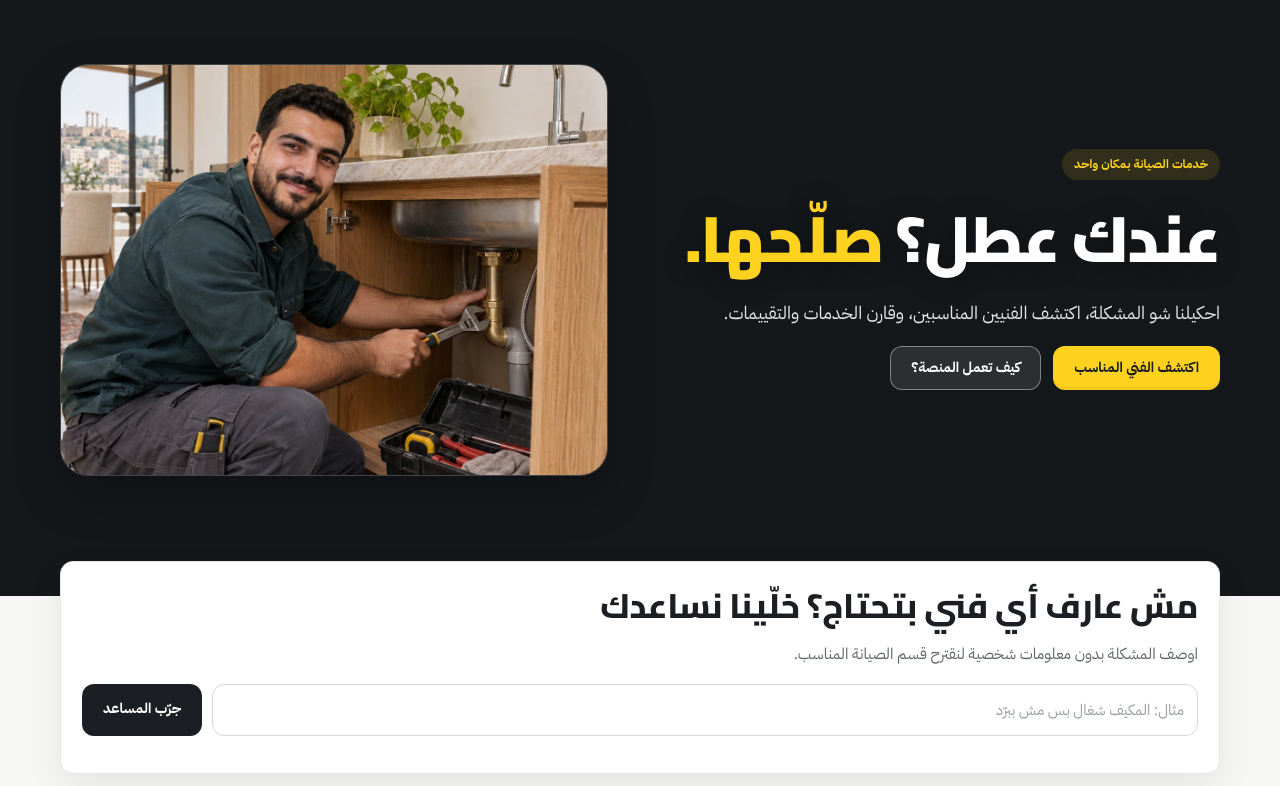
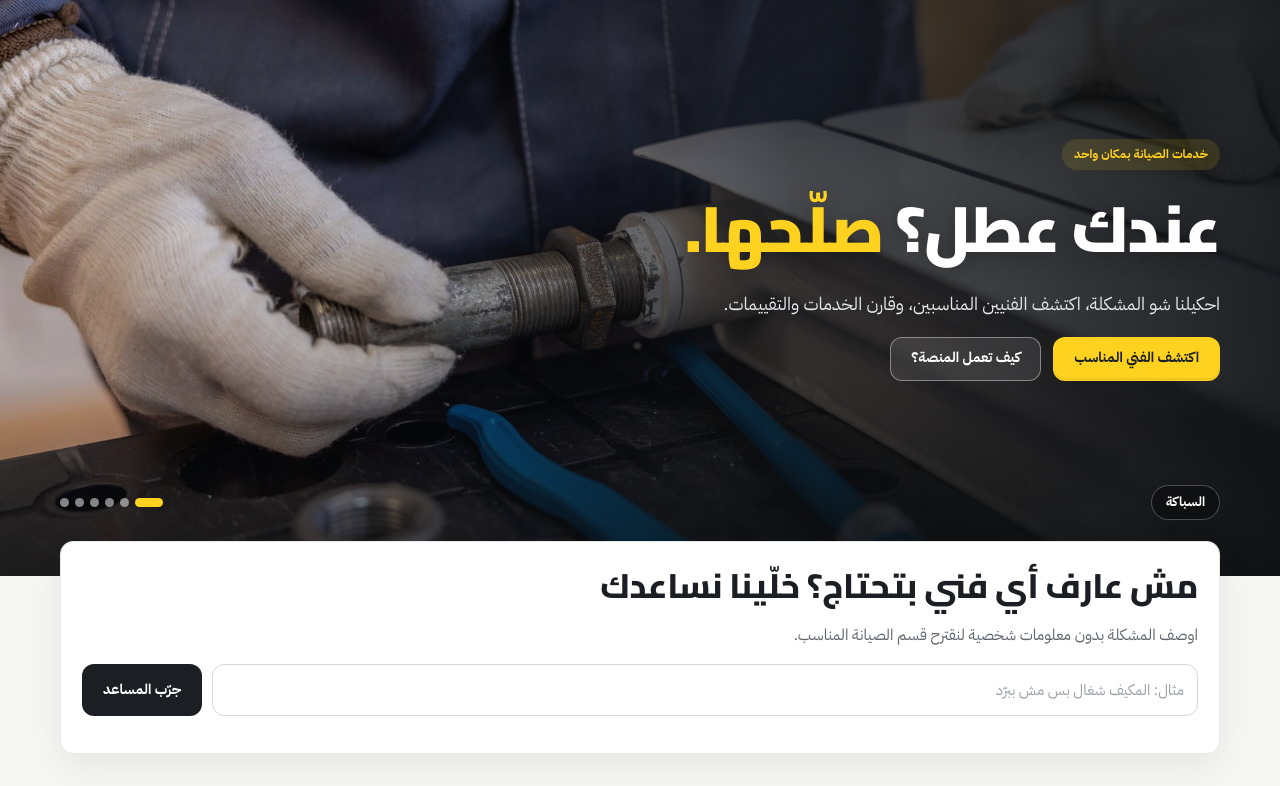
Before and after one commit to Leen-Alkhateeb/ServiceHub, a Laravel app: page / in a window 1280 px wide. Shown: the part 73-859 px from the top of the page. Run offline with Laravel 12, Linux system fonts and the light colour scheme; data comes from the database, SQL or seed files in the repository; some libraries are stand-ins or nearby versions.

Commit message:
Add hero slider and clean up footer

```diff
--- a/resources/views/components/footer.blade.php
+++ b/resources/views/components/footer.blade.php
@@ -1,3 +1,7 @@
+@php
+    // First three active categories, so the links always point to real category pages.
+    $footerCategories = \App\Models\Category::where('is_deleted', false)->orderBy('id')->take(3)->get();
+@endphp
 <footer class="footer">
     <div class="container">
         <div class="footer-grid">
@@ -5,13 +9,25 @@
                 <div class="brand"><span class="brandmark">✓</span>ServiceHub</div>
                 <p class="muted">منصة لحجز خدمات الصيانة والإصلاح ومتابعة الطلبات بكل وضوح.</p>
             </div>
-            <div><b>الأقسام</b><a href="/services">السباكة</a><a href="/services">الكهرباء</a><a href="/services">صيانة
-                    المكيفات</a></div>
-            <div><b>المنصة</b><a href="/about">من نحن</a><a href="/how-it-works">كيف تعمل المنصة</a><a
-                    href="/become-vendor">انضم كفني</a></div>
-            <div><b>المساعدة</b><a href="/faq">الأسئلة الشائعة</a><a href="/contact">تواصل معنا</a><a
-                    href="/customer-dashboard">حسابي</a></div>
+            <div>
+                <b>الأقسام</b>
+                @foreach ($footerCategories as $footerCategory)
+                    <a href="{{ route('categories.show', $footerCategory) }}">{{ $footerCategory->name }}</a>
+                @endforeach
+                <a href="{{ route('categories.index') }}">كل الأقسام</a>
+            </div>
+            <div>
+                <b>المنصة</b>
+                <a href="{{ route('about') }}">من نحن</a>
+                <a href="{{ route('home') }}#how-it-works">كيف تعمل المنصة</a>
+                <a href="{{ route('vendor.apply') }}">انضم كفني</a>
+            </div>
+            <div>
+                <b>المساعدة</b>
+                <a href="{{ route('faq') }}">الأسئلة الشائعة</a>
+                <a href="{{ route('contact') }}">تواصل معنا</a>
+                <a href="{{ route('account.profile') }}">حسابي</a>
+            </div>
         </div>
-        <div class="footer-bottom">© ServiceHub — جميع الحقوق محفوظة · نسخة واجهات تجريبية</div>
     </div>
 </footer>
--- a/resources/views/pages/public/index.blade.php
+++ b/resources/views/pages/public/index.blade.php
@@ -4,8 +4,29 @@
 @section('content')
 @include('components.navbar')
 <main>
-    <section class="hero home-hero">
-        <div class="container home-hero-layout">
+    @php
+        // [image, alt text, category label, focus point of the photo]
+        $heroSlides = [
+            ['plumber-2.jpg', 'فني سباكة يركّب وصلات أنابيب المياه', 'السباكة', 'center'],
+            ['electrician.jpg', 'فني كهرباء يفحص لوحة التوزيع', 'الكهرباء', 'center 30%'],
+            ['ac-technician.jpg', 'فني يصلح وحدة مكيف خارجية', 'صيانة المكيفات', 'center 20%'],
+            ['painter.jpg', 'دهّان يجدد جدران غرفة', 'الدهان', 'center 35%'],
+            ['solar.jpg', 'فني يركّب ألواح طاقة شمسية', 'الطاقة الشمسية', 'center 30%'],
+            ['cleaning.jpg', 'عاملة تنظيف تنظف غرفة جلوس', 'التنظيف المتخصص', 'center 25%'],
+        ];
+    @endphp
+    <section class="hero home-hero" data-hero-slider aria-roledescription="carousel" aria-label="صور من خدمات المنصة">
+        <div class="hero-bg" aria-hidden="true">
+            @foreach ($heroSlides as $index => [$image, $alt, $label, $focus])
+                <figure class="hero-slide {{ $index === 0 ? 'is-active' : '' }}" data-label="{{ $label }}">
+                    <img src="{{ asset('assets/demo/hero/' . $image) }}" alt="{{ $alt }}" width="1920" height="960"
+                        style="object-position: {{ $focus }}"
+                        @if ($index === 0) fetchpriority="high" @else loading="lazy" @endif>
+                </figure>
+            @endforeach
+        </div>
+
+        <div class="container hero-full-inner">
             <div class="home-hero-copy">
                 <span class="eyebrow">خدمات الصيانة بمكان واحد</span>
                 <h1>عندك عطل؟ <span>صلّحها.</span></h1>
@@ -15,11 +36,16 @@
                     <a class="btn btn-outline" href="#how-it-works">كيف تعمل المنصة؟</a>
                 </div>
             </div>
-            <picture class="home-hero-media">
-                <source media="(max-width: 720px)" srcset="{{ asset('assets/demo/directory/hero-repair-mobile.jpg') }}" width="720" height="480">
-                <img src="{{ asset('assets/demo/directory/hero-repair.jpg') }}" alt="فني صيانة يفحص تمديدات المياه في مطبخ منزلي"
-                    width="1200" height="900" fetchpriority="high">
-            </picture>
+
+            <div class="hero-controls">
+                <span class="hero-current" data-hero-label aria-live="polite">{{ $heroSlides[0][2] }}</span>
+                <div class="hero-dots">
+                    @foreach ($heroSlides as $index => $slide)
+                        <button type="button" class="{{ $index === 0 ? 'is-active' : '' }}" data-hero-dot="{{ $index }}"
+                            aria-label="عرض صورة {{ $slide[2] }}"></button>
+                    @endforeach
+                </div>
+            </div>
         </div>
     </section>
 
```
Also changed, not shown: public/assets/demo/hero/ac-technician.jpg (added), public/assets/demo/hero/cleaning.jpg (added), public/assets/demo/hero/electrician.jpg (added), public/assets/demo/hero/painter.jpg (added), public/assets/demo/hero/plumber-2.jpg (added), public/assets/demo/hero/solar.jpg (added).
